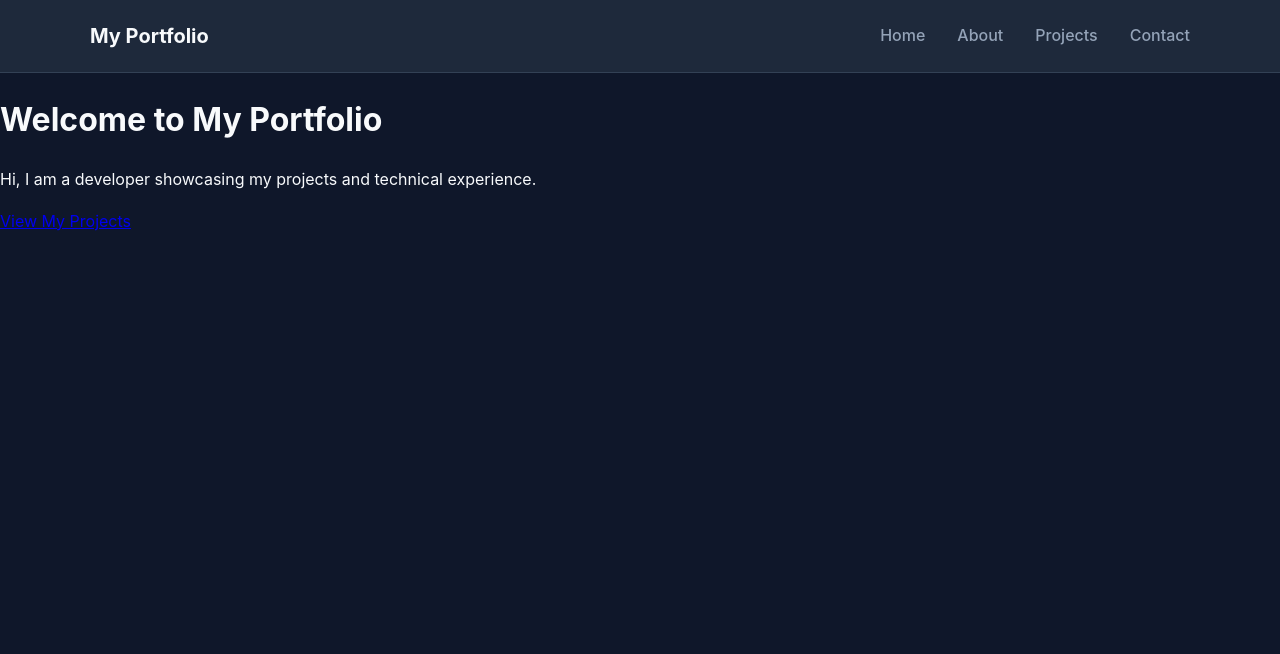
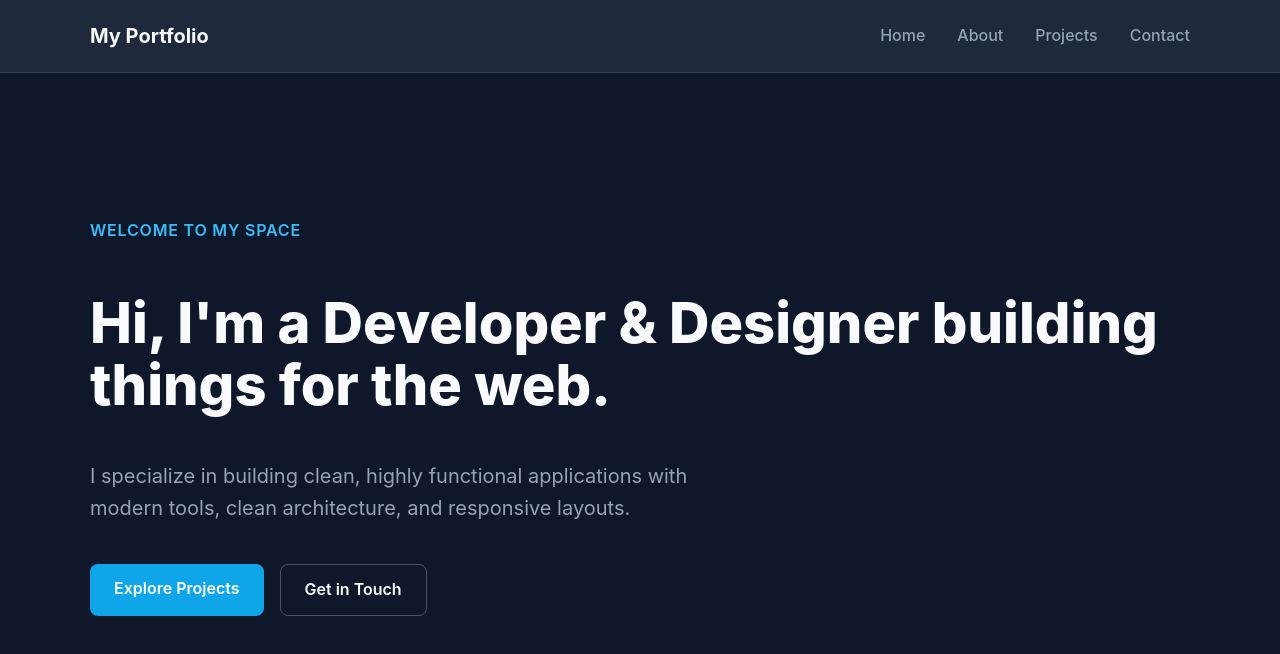
Before and after one commit to jhigsz/my-portfolio, a React (Vite) app: page / in a window 1280 px wide. Shown: the top 654 px of the page. Built offline with nearby package versions, Linux system fonts and the light colour scheme.

Commit message:
Refactor Home component layout and styles
Updated the Home component with improved layout and styling.

```diff
--- a/src/pages/Home.jsx
+++ b/src/pages/Home.jsx
@@ -1,11 +1,25 @@
-import { Link } from 'react-router-dom';
+import { Link } from "react-router-dom";
 
 export default function Home() {
   return (
-    <div>
-      <h1>Welcome to My Portfolio</h1>
-      <p>Hi, I am a developer showcasing my projects and technical experience.</p>
-      <Link to="/projects">View My Projects</Link>
+    <div className="page-container" style={{ display: 'flex', flexDirection: 'column', justifyContent: 'center', alignItems: 'flex-start', minHeight: '70vh' }}>
+      <span style={{ color: '#38bdf8', fontWeight: '600', marginBottom: '0.75rem', textTransform: 'uppercase', letterSpacing: '0.05em' }}>
+        Welcome to my space
+      </span>
+      <h1 style={{ fontSize: '3.5rem', fontWeight: '800', lineHeight: '1.1', marginBottom: '1.5rem' }}>
+        Hi, I'm a Developer & Designer building things for the web.
+      </h1>
+      <p style={{ fontSize: '1.25rem', color: '#94a3b8', marginBottom: '2.5rem', maxWidth: '650px' }}>
+        I specialize in building clean, highly functional applications with modern tools, clean architecture, and responsive layouts.
+      </p>
+      <div style={{ display: 'flex', gap: '1rem' }}>
+        <Link to="/projects" className="btn-primary">
+          Explore Projects
+        </Link>
+        <Link to="/contact" style={{ backgroundColor: 'transparent', border: '1px solid #475569', color: '#f8fafc', padding: '0.75rem 1.5rem', borderRadius: '8px', fontWeight: '600', textDecoration: 'none' }}>
+          Get in Touch
+        </Link>
+      </div>
     </div>
   );
 }
```
